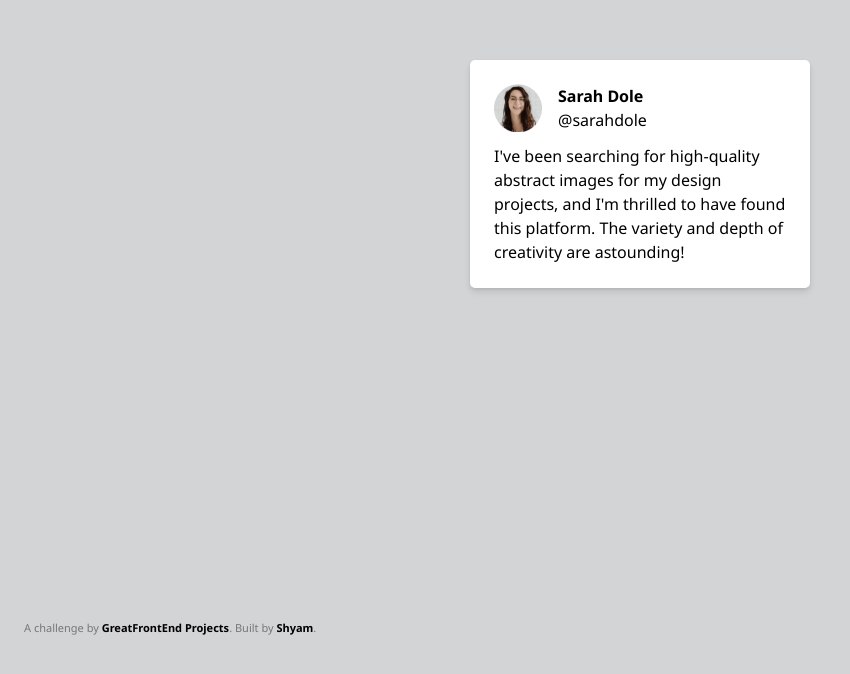
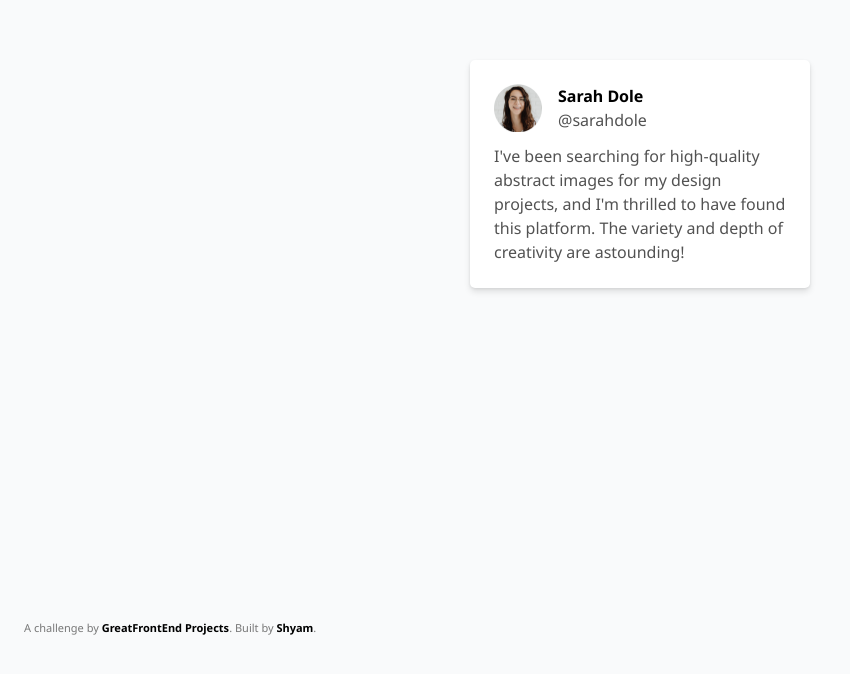
Before and after one commit to acshyam2k/testimonial-card, a plain HTML site: page index.html in a window 1280 px wide. Shown: the part 140-814 px from the top of the page, without its empty margins (0-850 px from the left). Drawn offline with nearby package versions, Linux system fonts and the light colour scheme.

Commit message:
Fix background color and clean up CSS styles

```diff
--- a/css/style.css
+++ b/css/style.css
@@ -5,12 +5,11 @@ body {
   font-family: "Noto Sans", system-ui, -apple-system, BlinkMacSystemFont,
     "Segoe UI", Roboto, Oxygen, Ubuntu, Cantarell, "Open Sans", "Helvetica Neue",
     sans-serif;
-  min-height: 100vh;
 
   -webkit-font-smoothing: antialiased;
   -moz-osx-font-smoothing: grayscale;
   text-rendering: optimizeLegibility;
-  background-color: #d3d4d5;
+  background-color: #f9fafb;
 }
 
 * {
@@ -59,3 +58,11 @@ body {
   margin-left: 16px;
   margin-bottom: 12px;
 }
+
+.user-details p {
+  color: #525252;
+}
+
+.user-info {
+  color: #525252;
+}
```
